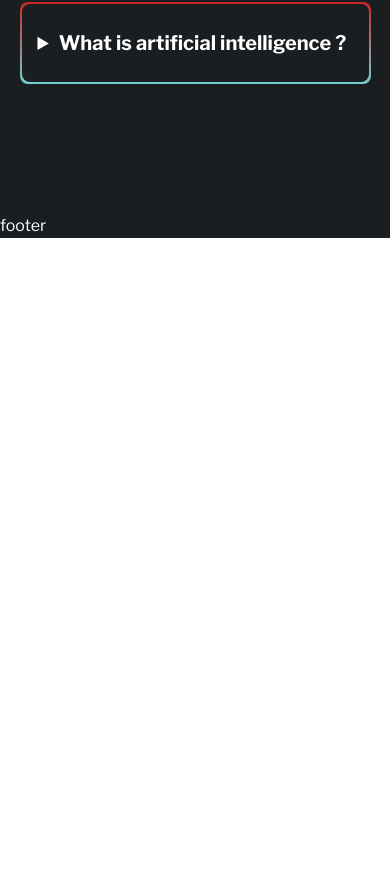
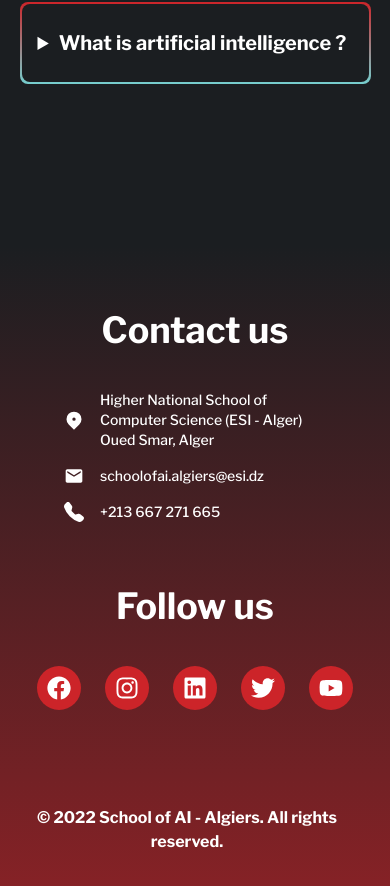
Before and after one commit to MarouaneBenbetka/AI-Summit, a React (Vite) app: page / in a window 390 px wide. Shown: the part 6846-7732 px from the top of the page. Before the commit the page ends 7084 px from the top, so only its background shows below. Built offline with nearby package versions, Linux system fonts and the light colour scheme.

Commit message:
footer section

```diff
--- a/src/data/data.jsx
+++ b/src/data/data.jsx
@@ -1,3 +1,6 @@
+import { BsFillTelephoneFill } from "react-icons/bs";
+import { MdMail } from "react-icons/md";
+import { RiMapPin2Fill } from "react-icons/ri";
 import {
 	FaFacebook,
 	FaInstagram,
@@ -96,27 +99,49 @@ export const socials = [
 	{
 		name: "Facebook",
 		link: "https://www.facebook.com/SchoolofAIAlgiers/",
-		icon: <FaFacebook size={30}></FaFacebook>,
+		icon: <FaFacebook size={24}></FaFacebook>,
 	},
 	{
 		name: "Instagram",
 		link: "https://www.instagram.com/soai_algiers",
-		icon: <FaInstagram size={30}></FaInstagram>,
+		icon: <FaInstagram size={24}></FaInstagram>,
 	},
 	{
 		name: "Linkedin",
 		link: "https://www.linkedin.com/company/school-of-ai-algiers/",
-		icon: <FaLinkedin size={30}></FaLinkedin>,
+		icon: <FaLinkedin size={24}></FaLinkedin>,
 	},
 	{
 		name: "Twitter",
 		link: "https://twitter.com/soaialgiers",
-		icon: <FaTwitter size={30}></FaTwitter>,
+		icon: <FaTwitter size={24}></FaTwitter>,
 	},
 	{
 		name: "Youtube",
 		link: "https://m.youtube.com/channel/UChFa3XnZYZ94tkjfJ5CnPOA",
-		icon: <FaYoutube size={30}></FaYoutube>,
+		icon: <FaYoutube size={24}></FaYoutube>,
+	},
+];
+
+export const contactInfos = [
+	{
+		href: "https://www.google.com/maps/place/Ecole+Nationale+Sup%C3%A9rieure+d'Informatique+(Higher+School+for+Computer+Science)/@36.7050299,3.1739156,15z/data=!4m5!3m4!1s0x0:0x215c157a5406653c!8m2!3d36.7050299!4d3.1739156",
+		name: "Place",
+		icon: <RiMapPin2Fill size={20}></RiMapPin2Fill>,
+		content:
+			"Higher National School of Computer Science (ESI - Alger) Oued Smar, Alger",
+	},
+	{
+		href: "mailto:schoolofai.algiers@esi.dz",
+		name: "Mail",
+		icon: <MdMail size={20}></MdMail>,
+		content: "schoolofai.algiers@esi.dz",
+	},
+	{
+		href: "tel:+213666636252",
+		name: "Phone",
+		icon: <BsFillTelephoneFill size={20}></BsFillTelephoneFill>,
+		content: "+213 667 271 665",
 	},
 ];
 
--- a/src/sections/Footer.jsx
+++ b/src/sections/Footer.jsx
@@ -1,5 +1,61 @@
+import { contactInfos, socials } from "../data/data";
 const footer = () => {
-	return <footer id="footer">footer</footer>;
+	return (
+		<footer id="footer" className="bg-gradient-to-b from-dark to-red-rgba">
+			<div className="bottom-0 z-10 mt-8 w-full  px-10 pt-16">
+				<div className="mx-6 gap-x-10 pb-16 sm:mx-0 sm:grid sm:grid-cols-2">
+					{/* contact */}
+					<div className="mb-16 flex flex-col items-center sm:m-0">
+						<div className="pb-10 text-4xl font-bold">
+							Contact us
+						</div>
+						<div className="flex flex-col gap-y-4 font-medium">
+							{contactInfos.map((info, i) => (
+								<a
+									href={info.href}
+									key={i}
+									className="flex items-center gap-x-4 text-sm"
+									target="_blank"
+									rel="noreferrer"
+								>
+									<div className="flex items-center justify-center">
+										{info.icon}
+									</div>
+									<div className="">{info.content}</div>
+								</a>
+							))}
+						</div>
+					</div>
+					{/* social media */}
+					<div className="mb-8 flex flex-col items-center sm:m-0">
+						<div className="pb-10 text-4xl font-bold">
+							Follow us
+						</div>
+						<div className="flex gap-x-6">
+							{socials.map((social, i) => (
+								<div
+									key={i}
+									className="flex items-center justify-center "
+								>
+									<a
+										href={social.link}
+										target="_blank"
+										rel="noreferrer"
+										className="p-[10px] rounded-full bg-red"
+									>
+										{social.icon}
+									</a>
+								</div>
+							))}
+						</div>
+					</div>
+				</div>
+			</div>
+			<h5 className="bottom-0 pr-4 pb-8 text-center text-[16px] md:text-[20px] font-semibold">
+				© 2022 School of AI - Algiers. All rights reserved.
+			</h5>
+		</footer>
+	);
 };
 
 export default footer;
--- a/tailwind.config.cjs
+++ b/tailwind.config.cjs
@@ -7,6 +7,7 @@ module.exports = {
 				red: "#CC2429",
 				blue: "#76CFCF",
 				dark: "#1B1E21",
+				"red-rgba": "rgba(204, 36, 41, 0.6) ",
 			},
 			fontFamily: {
 				"libre-franklin": ["Libre Franklin", "sans-serif"],
```
